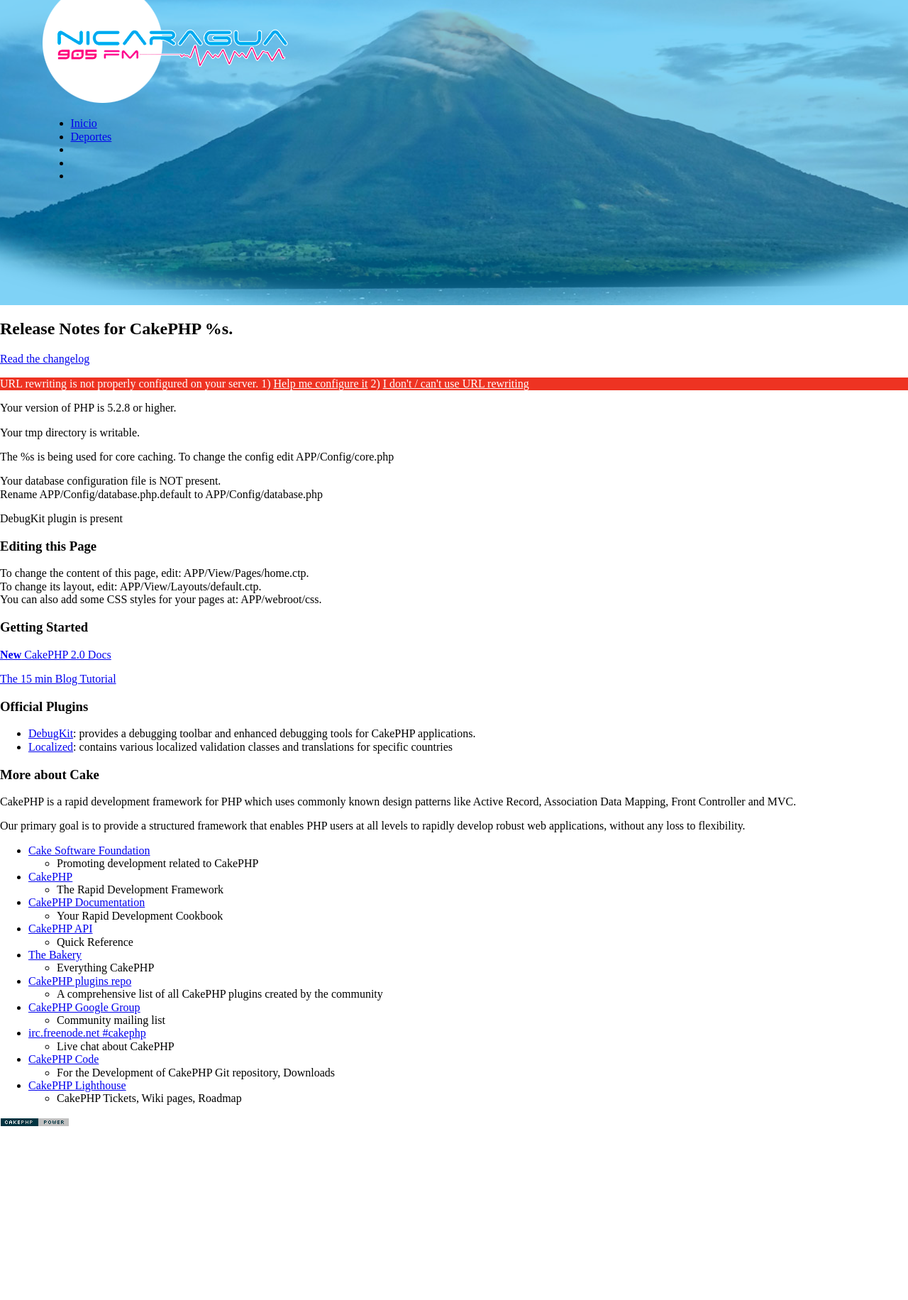
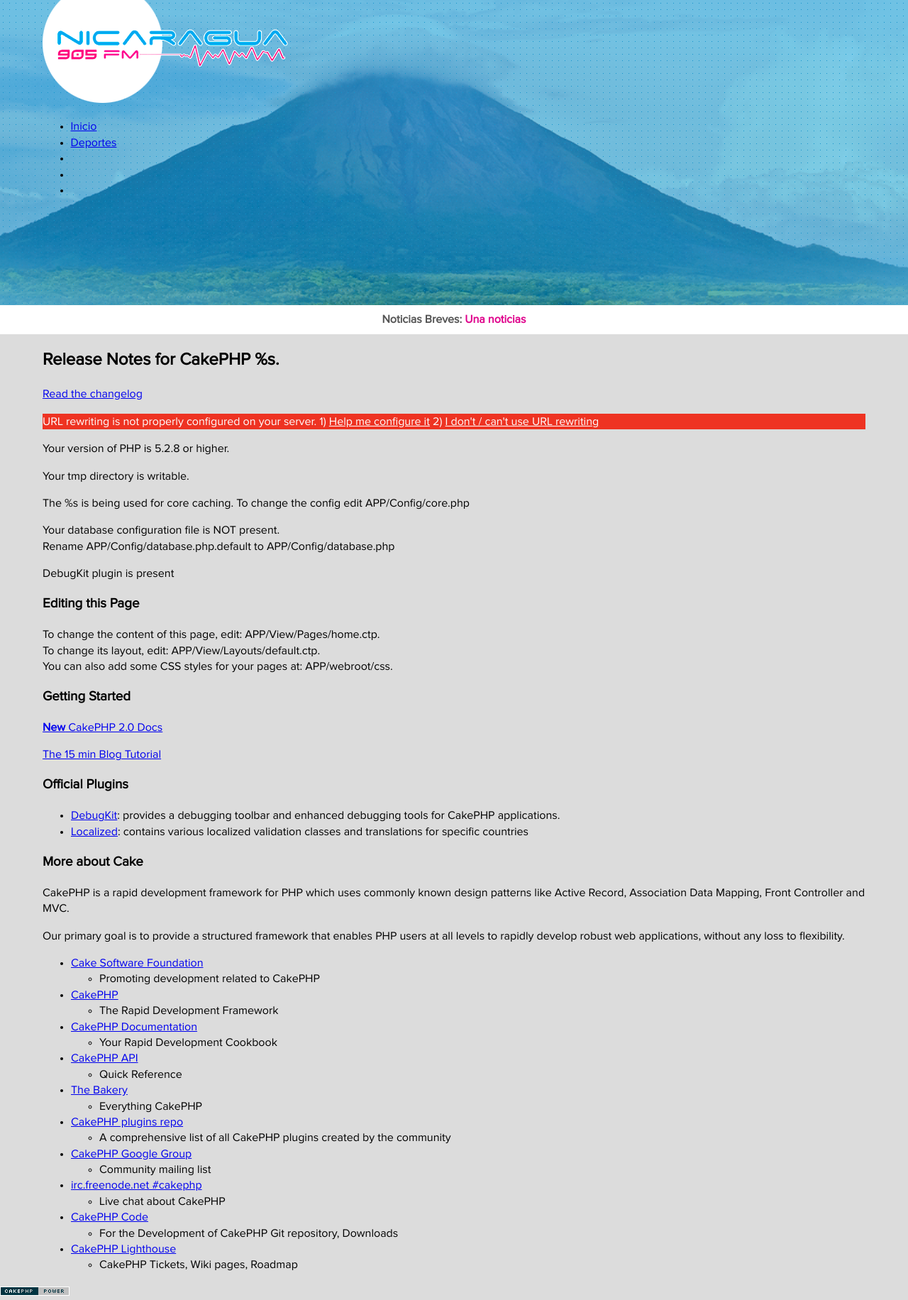
Before and after one commit to grlopez90/radionicaragua, a CakePHP app: the page made by app/View/Pages/home.ctp in a window 1280 px wide. Shown: the whole page at 71% size. Before the commit the page ends 1587 px from the top, so only its background shows below. Run offline with PHP 8.4 and a stand-in for CakePHP, Linux system fonts and the light colour scheme; the template is opened without the code that fills it, so the values that code supplies are empty; some libraries are stand-ins or nearby versions.

Commit message:
Cambio de volcan de fondo

```diff
--- a/app/View/Layouts/default.ctp
+++ b/app/View/Layouts/default.ctp
@@ -44,7 +44,6 @@ $cakeDescription = __d('cake_dev', '');
 			<div class="background"></div>
 			<div class="top">
 				<div>
-
 					<?php
 					echo $this->Html->image(
 						'logo.png',
@@ -82,8 +81,15 @@ $cakeDescription = __d('cake_dev', '');
 					</ul>
 				</div>
 			</div>
+		</header>
 
-		</header>
+		<aside class="recientes">
+			<div>
+				<span>Noticias Breves:</span>
+				<span class="breve">Una noticias</span>
+			</div>
+		</aside>
+
 		<div id="content">
 
 			<?php echo $this->Session->flash(); ?>
--- a/app/webroot/css/default.css
+++ b/app/webroot/css/default.css
@@ -9,8 +9,24 @@
 	font-style: normal;
 }
 
+body {
+    font: normal 16px/1.4 ProximaNova-Regular;
+    background: #dcdcdc;
+    position: relative;
+}
+
+html {
+	background: none !important;
+}
+
+#content {
+	margin: 0 auto;
+	max-width: 1160px;
+	width: 100%;
+}
+
 #header {
-	background: url('../img/fondo1.png') top center no-repeat;
+	background: url('../img/bgnew.png'), url('../img/fondo1.png') top center no-repeat;
 	height: 430px;
 	width: 100%;
 	position: relative;
@@ -26,6 +42,25 @@
 	width: 100%;
 }
 
+.breve {
+	color: #df008b;
+}
+
+.recientes {
+	background: #FFF;
+	height: 41px;
+	width: 100%;
+}
+
+	.recientes>div {
+		color: #555;
+		font-weight: bold;
+		line-height: 41px;
+		margin: 0 auto;
+		text-align: center;
+		width: 1160px;
+	}
+
 .top {
 	margin: 0 auto;
 	position:relative;
```
Also changed, not shown: app/webroot/img/bgnew.png (added), app/webroot/img/fondo1.png, 7 other files.
